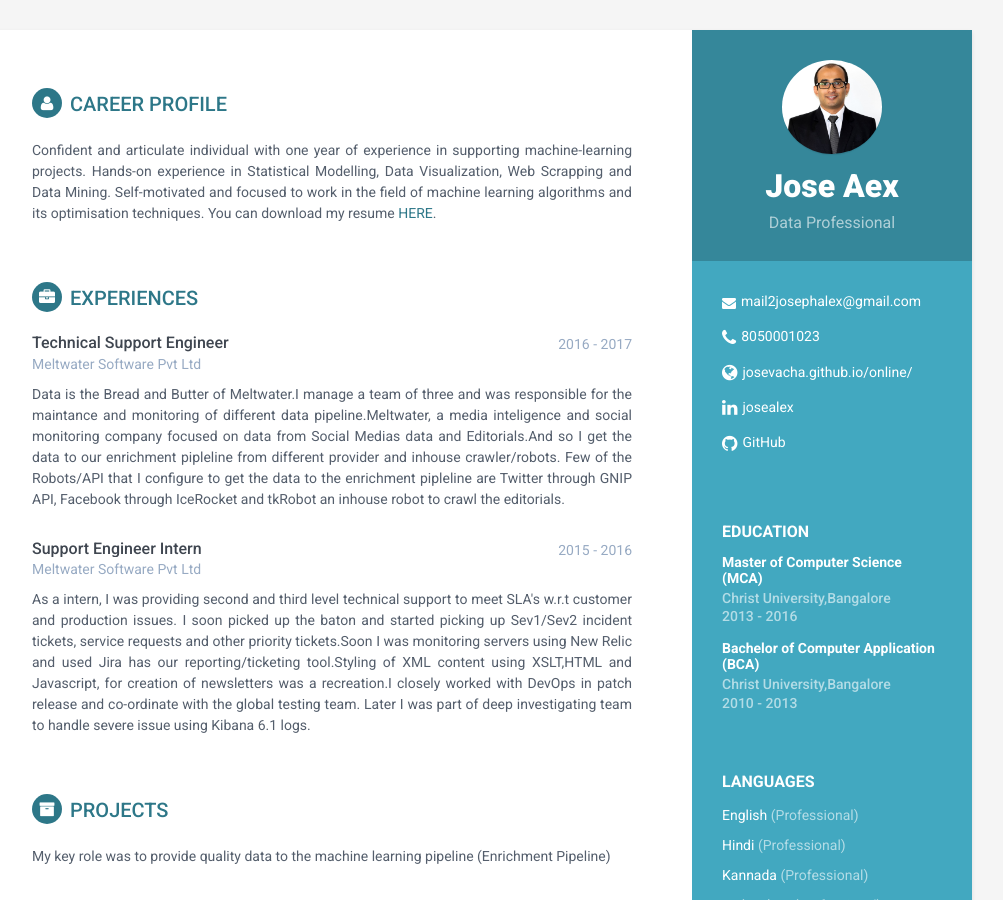
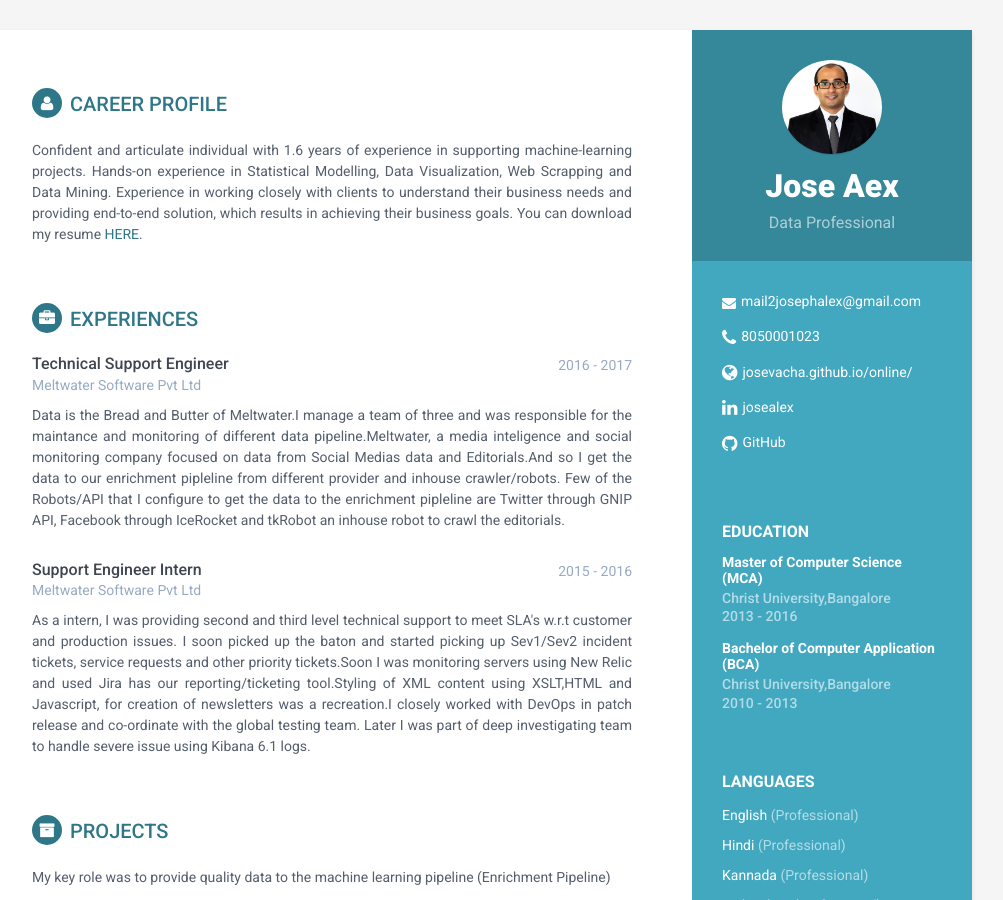
Before and after one commit to josevacha/online, a Jekyll site: the page built from index.html, in a window 1280 px wide and 900 px high. Shown: the whole window, without its empty margins (168-1171 px from the left). Built offline with Jekyll 4.4.1, drawn with Linux system fonts in a browser that asks for light colours.

Commit message:
Update _config.yml

```diff
--- a/_config.yml
+++ b/_config.yml
@@ -17,9 +17,10 @@ about: True # set to False or comment line if you want to remove the "How to use
 name: Jose Aex
 tagline: Data Professional
 pic: profile.jpg  #place a 100x100 picture inside /assets/images/ folder and provide the name of the file below
-summary: 'Confident and articulate individual with one year of experience in supporting machine-learning projects.
+summary: 'Confident and articulate individual with 1.6 years of experience in supporting machine-learning projects.
 Hands-on experience in Statistical Modelling, Data Visualization, Web Scrapping and Data Mining.
-Self-motivated and focused to work in the field of machine learning algorithms and its optimisation techniques.
+Experience in working closely with clients to understand their business needs and providing end-to-end solution,
+which results in achieving their business goals.
 You can download my resume <a href="//github.com/josevacha/online/raw/master/Jose_Alex_JMJ_1.pdf" target="_blank">HERE</a>.'
 
 #sidebar links
```
